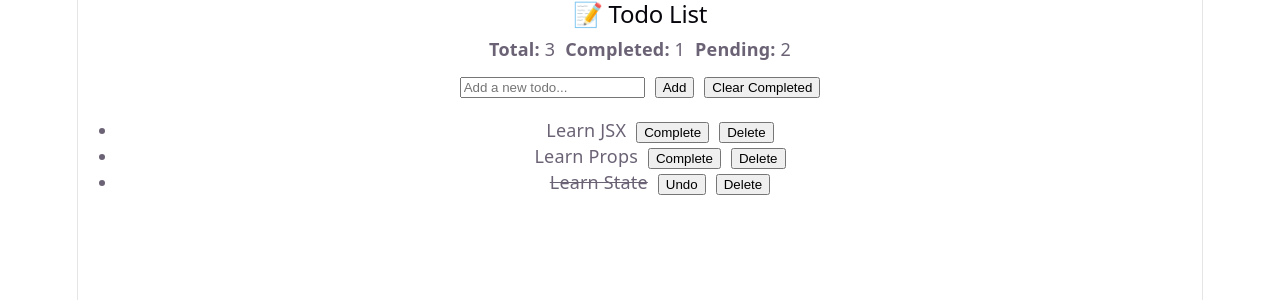
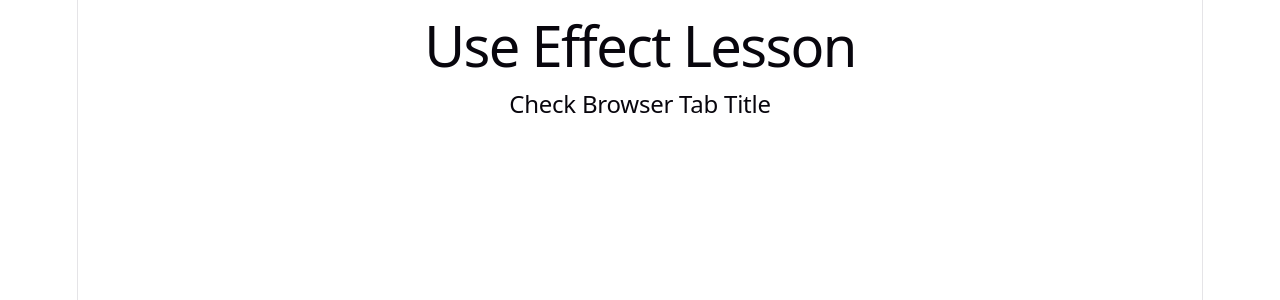
Before and after one commit to HaithamAbuDraz/react-learning-journey, a React (Vite) app: page / in a window 1280 px wide. Shown: the top 300 px of the page. Built offline with nearby package versions, Linux system fonts and the light colour scheme.

Commit message:
Update App to render UseEffectLesson component

```diff
--- a/src/App.jsx
+++ b/src/App.jsx
@@ -1,10 +1,10 @@
-import ListsAndKeysChallenge from './challenges/07-lists-and-keys/ListsAndKeysChallenge';
+import UseEffectLesson from './lessons/08-useEffect/UseEffectLesson';
 import './App.css';
 
 function App() {
   return (
     <div>
-      <ListsAndKeysChallenge />
+      <UseEffectLesson />
     </div>
   );
 }
```
